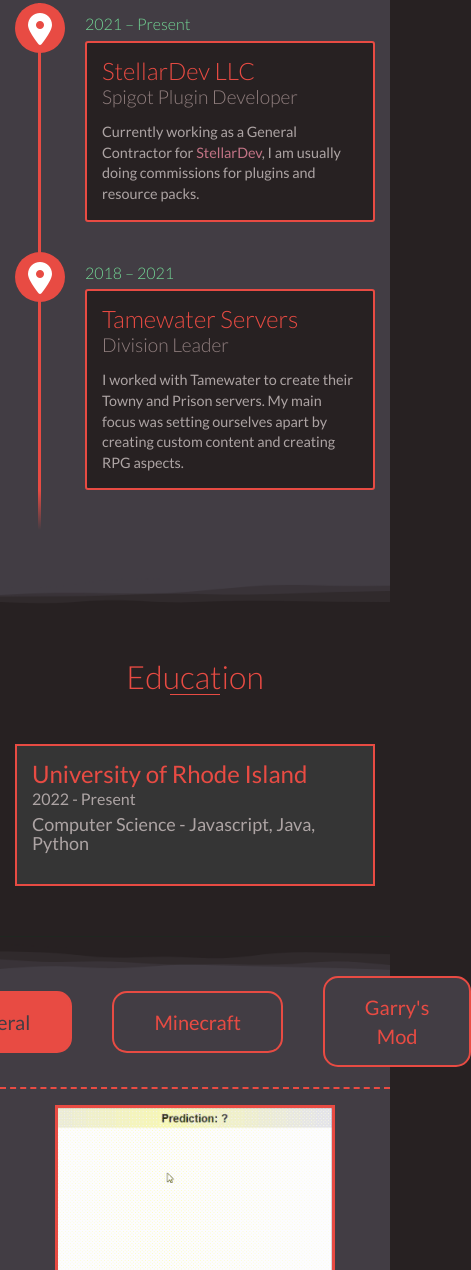
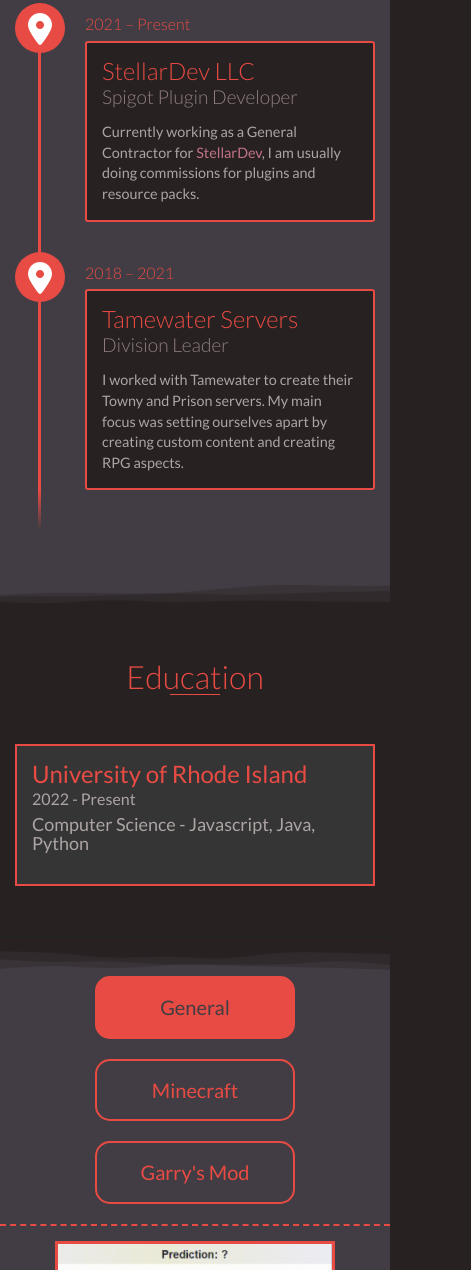
Before and after one commit to d3nosaur/d3nosaur.github.io, a website: page index.html in a window 390 px wide. Shown: the part 730-2000 px from the top of the page, 471 px wide, since content can reach past the window. Drawn offline with nearby package versions, Linux system fonts and the light colour scheme; files that its build step writes are made by us from their sources.

Commit message:
Fix color and wrapping

```diff
--- a/css/styles.css
+++ b/css/styles.css
@@ -819,7 +819,7 @@
     margin-bottom: 15px;
     display: block;
     margin-left: 70px;
-    color: #73d695;
+    color: #e84b43;
   }
   .vtimeline-icon {
     margin-left: 0;
@@ -959,6 +959,8 @@
   display: -webkit-box;
   display: -ms-flexbox;
   display: flex;
+  -ms-flex-wrap: wrap;
+      flex-wrap: wrap;
   -webkit-box-align: center;
       -ms-flex-align: center;
           align-items: center;
@@ -979,6 +981,7 @@
   border: 2px solid #e84b43;
   border-radius: 15px;
   text-decoration: none;
+  white-space: nowrap;
   margin: 1em;
   margin-top: 0;
   -webkit-box-flex: 1;
```
Also changed, not shown: index.html (+0 -1 lines), 1 other file.
